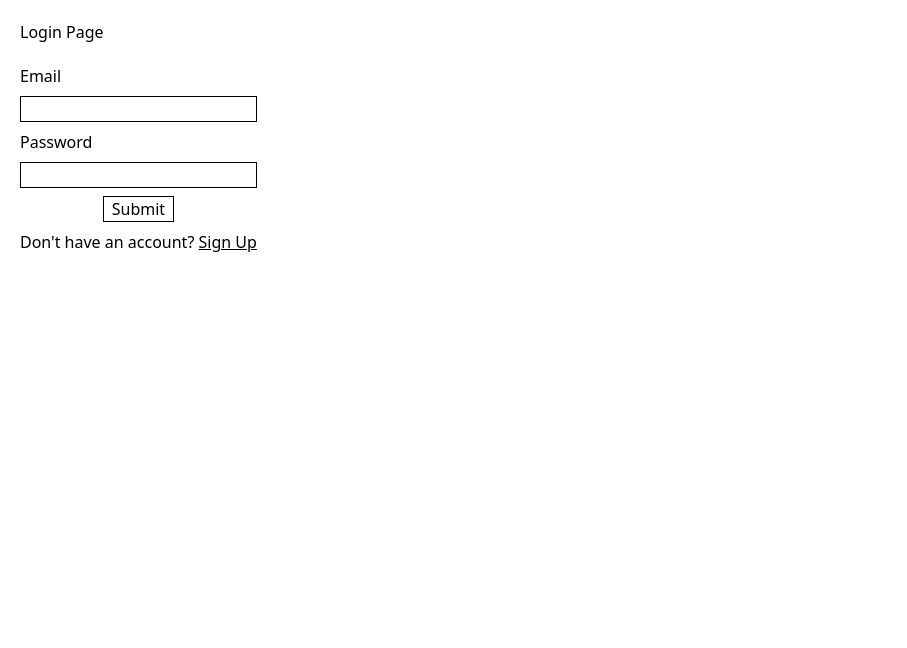
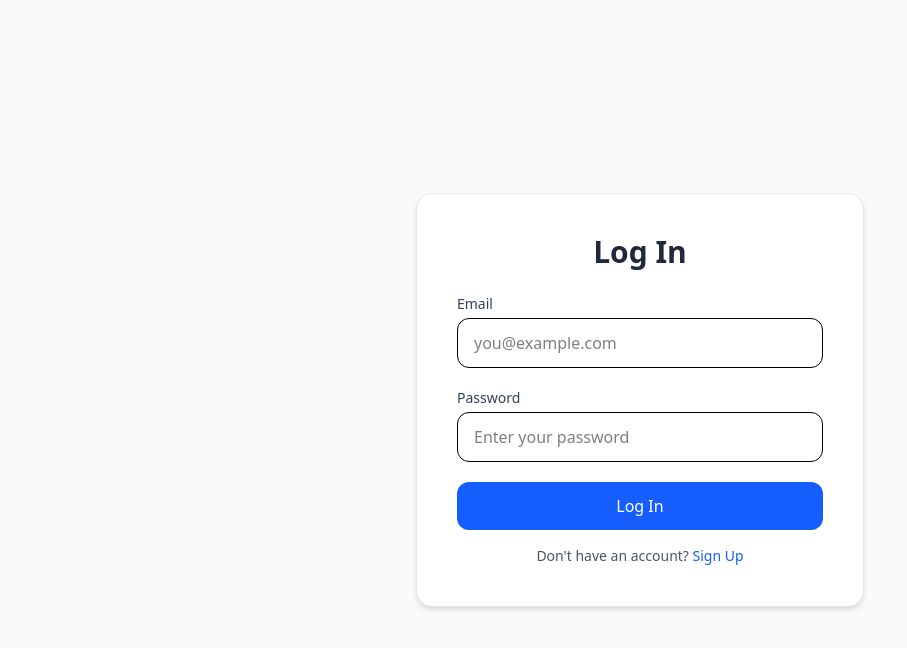
Before and after one commit to femnixx/foodmind, a React (Vite) app: page /sign-in in a window 1280 px wide. Shown: the top 648 px of the page, without its empty margins (0-907 px from the left). Built offline with nearby package versions, Linux system fonts and the light colour scheme; no server answers.

Commit message:
added some design for the sign up and login as well as the landing page

```diff
--- a/src/client/HomePage.tsx
+++ b/src/client/HomePage.tsx
@@ -1,12 +1,16 @@
-import React from 'react'
-import Navbar from '../components/Navbar'
+import React from 'react';
+import Navbar from '../components/Navbar';
 
 const HomePage = () => {
   return (
-    <div className='w-screen h-screen'>
-      <Navbar></Navbar>
+    <div className="w-screen h-screen bg-gray-50">
+      <Navbar />
+      {/* Add main content here */}
+      <main className="p-8">
+        <h1 className="text-3xl font-bold text-center">Welcome to FoodMind</h1>
+      </main>
     </div>
-  )
-}
+  );
+};
 
-export default HomePage
+export default HomePage;
--- a/src/client/auth/LoginPage.tsx
+++ b/src/client/auth/LoginPage.tsx
@@ -1,23 +1,63 @@
-import React from 'react'
-import { Link } from 'react-router-dom'
-import SignUp from './SignUp'
+import React, { useState } from 'react';
+import { Link } from 'react-router-dom';
 
-const LoginPage = () => {
+const LoginPage: React.FC = () => {
+  const [email, setEmail] = useState('');
+  const [password, setPassword] = useState('');
+
+  const handleSubmit = (e: React.FormEvent) => {
+    e.preventDefault();
+    console.log("Login attempt:", { email, password });
+    // Add fetch request to backend API here
+  };
+
   return (
-    <div className='w-screen h-screen'>
-      <div className='p-5'>
-        <h1>Login Page</h1>
-        <div className='flex flex-col gap-y-2 w-fit mt-5'>
-          <p>Email</p>
-          <input type="email" className='border'/>
-          <p>Password</p>
-          <input type="password" className='border'/>
-        <div className=' flex justify-center items-center'><button className='border px-2 cursor-pointer'>Submit</button></div>
-        <nav>Don't have an account? <Link to="/sign-up" className='underline'>Sign Up</Link></nav>
-        </div>
+    <div className="h-screen flex items-center justify-center bg-gray-50 px-4">
+      <div className="bg-white w-full max-w-md p-10 rounded-2xl shadow-md border border-gray-200">
+        <h1 className="text-3xl font-bold text-center text-gray-800 mb-6">
+          Log In
+        </h1>
+
+        <form className="space-y-5" onSubmit={handleSubmit}>
+          <div>
+            <label className="block text-sm font-medium text-gray-700 mb-1">Email</label>
+            <input
+              type="email"
+              value={email}
+              onChange={(e) => setEmail(e.target.value)}
+              placeholder="you@example.com"
+              className="w-full px-4 py-3 border rounded-xl focus:ring-2 focus:ring-blue-500 focus:outline-none"
+            />
+          </div>
+
+          <div>
+            <label className="block text-sm font-medium text-gray-700 mb-1">Password</label>
+            <input
+              type="password"
+              value={password}
+              onChange={(e) => setPassword(e.target.value)}
+              placeholder="Enter your password"
+              className="w-full px-4 py-3 border rounded-xl focus:ring-2 focus:ring-blue-500 focus:outline-none"
+            />
+          </div>
+
+          <button
+            type="submit"
+            className="w-full bg-blue-600 text-white py-3 rounded-xl hover:bg-blue-700 transition font-medium"
+          >
+            Log In
+          </button>
+        </form>
+
+        <p className="text-center mt-4 text-sm text-gray-600">
+          Don't have an account?{" "}
+          <Link to="/sign-up" className="text-blue-600 hover:underline">
+            Sign Up
+          </Link>
+        </p>
       </div>
     </div>
-  )
-}
+  );
+};
 
-export default LoginPage
+export default LoginPage;
--- a/src/client/auth/SignUp.tsx
+++ b/src/client/auth/SignUp.tsx
@@ -14,9 +14,7 @@ const SignUp: React.FC = () => {
     password: ""
   });
 
-  const handleChange = (
-    e: React.ChangeEvent<HTMLInputElement>
-  ) => {
+  const handleChange = (e: React.ChangeEvent<HTMLInputElement>) => {
     setUserData({
       ...userData,
       [e.target.name]: e.target.value
@@ -29,7 +27,7 @@ const SignUp: React.FC = () => {
     try {
       const response = await fetch("http://localhost:5000/api/users/sign-up", {
         method: "POST",
-        headers: { "Content-type": "application/json" },
+        headers: { "Content-Type": "application/json" },
         body: JSON.stringify(userData)
       });
 
@@ -41,13 +39,14 @@ const SignUp: React.FC = () => {
   };
 
   return (
-    <div className="h-screen flex items-center justify-center bg-gray-100 px-4">
-      <div className="bg-white w-full max-w-md p-10 rounded-2xl shadow-sm border border-gray-200">
-        <h1 className="text-3xl font-semibold text-center text-gray-800 mb-6">
+    <div className="h-screen flex items-center justify-center bg-gray-50 px-4">
+      <div className="bg-white w-full max-w-md p-10 rounded-2xl shadow-md border border-gray-200">
+        <h1 className="text-3xl font-bold text-center text-gray-800 mb-6">
           Create Your Account
         </h1>
 
         <form className="space-y-5" onSubmit={handleSubmit}>
+          {/** Full Name */}
           <div>
             <label className="block text-sm font-medium text-gray-700 mb-1">
               Full Name
@@ -62,6 +61,7 @@ const SignUp: React.FC = () => {
             />
           </div>
 
+          {/** Email */}
           <div>
             <label className="block text-sm font-medium text-gray-700 mb-1">
               Email
@@ -76,6 +76,7 @@ const SignUp: React.FC = () => {
             />
           </div>
 
+          {/** Password */}
           <div>
             <label className="block text-sm font-medium text-gray-700 mb-1">
               Password
--- a/src/components/Navbar.tsx
+++ b/src/components/Navbar.tsx
@@ -1,39 +1,44 @@
-import { Link } from 'react-router-dom'
-import Popup from './Popup'
-import { useState } from 'react'
+import React, { useState } from 'react';
+import { Link } from 'react-router-dom';
+import Popup from './Popup';
 
 const Navbar = () => {
-  const [hidePopUp, setHidePopup] = useState(true)
+  const [isPopupOpen, setIsPopupOpen] = useState(false);
 
-  function handlePopUp() {
-    setHidePopup(!hidePopUp)
-  }
+  const togglePopup = () => setIsPopupOpen(!isPopupOpen);
 
   return (
-    <div className='w-screen'>
-      <div className={`${hidePopUp ? "hidden" : "absolute"} w-screen h-screen`}>
-           <Popup onClose={handlePopUp}></Popup>
-         </div>
-        <div className='flex gap-x-5 p-5 justify-between '>
-          <div>
-            FoodMind
-          </div>
-          <div className='flex gap-x-5 max-sm:hidden'>
-            <h1 className='cursor-pointer'>Home</h1>
-            <h1 className='cursor-pointer'>Products</h1>
-            <h1 className='cursor-pointer'>About Us</h1>
-          </div>
-          <div className='flex gap-x-3 max-sm:hidden'>
-           <Link className='cursor-pointer' to="/sign-in">Login</Link>
-           <div className='border'></div>
-           <Link className='cursor-pointer' to="sign-up">Signup</Link>
-          </div>
-           <button className='font-bold w-fit rounded-full border cursor-pointer sm:hidden' onClick={handlePopUp}>
-            -
-           </button>
+    <nav className="w-full bg-white shadow-md fixed top-0 left-0 z-50">
+      {/* Popup for small screens */}
+      {isPopupOpen && <Popup onClose={togglePopup} />}
+
+      <div className="flex justify-between items-center p-5 max-w-7xl mx-auto">
+        <div className="text-xl font-bold">FoodMind</div>
+
+        {/* Desktop Menu */}
+        <div className="hidden sm:flex gap-x-6">
+          <Link to="/home" className="hover:text-orange-500 transition">Home</Link>
+          <Link to="/products" className="hover:text-orange-500 transition">Products</Link>
+          <Link to="/about-us" className="hover:text-orange-500 transition">About Us</Link>
         </div>
-    </div>
-  )
-}
 
-export default Navbar
+        {/* Desktop Auth Links */}
+        <div className="hidden sm:flex gap-x-4 items-center">
+          <Link to="/sign-in" className="hover:text-orange-500 transition">Login</Link>
+          <span className="border-l h-6 border-gray-300"></span>
+          <Link to="/sign-up" className="hover:text-orange-500 transition">Signup</Link>
+        </div>
+
+        {/* Mobile Menu Button */}
+        <button
+          className="sm:hidden p-2 border rounded-full hover:bg-gray-100 transition"
+          onClick={togglePopup}
+        >
+          ☰
+        </button>
+      </div>
+    </nav>
+  );
+};
+
+export default Navbar;
--- a/src/components/Popup.tsx
+++ b/src/components/Popup.tsx
@@ -1,28 +1,30 @@
-import React from 'react'
-import { useState } from 'react'
-import { Link } from 'react-router-dom'
+import React from 'react';
+import { Link } from 'react-router-dom';
+
 const Popup = ({ onClose }) => {
+  return (
+    <div className="fixed inset-0 bg-white z-50 flex flex-col p-5 gap-y-8">
+      <div className="flex justify-between items-center">
+        <div className="text-xl font-bold">FoodMind</div>
+        <button className="text-xl font-bold p-2 border rounded-full" onClick={onClose}>
+          ✕
+        </button>
+      </div>
 
-  return (
-    <div className={`w-screen bg-white`}>
-        <div className="flex flex-col m-3 justify-center items-center gap-y-8">
-          <div className='flex justify-between w-full'>
-            <div>FoodMind</div>
-            <button className='cursor-pointer border' onClick={onClose}>X</button>
-          </div>
-          <div className='flex-col gap-y-3 flex justify-center items-center'>
-            <Link to="/home">Home</Link>
-            <Link to="/products">Products</Link>
-            <Link to="/about-us">About us</Link>
-          </div>
-          <div className='flex-col gap-x-3 items-center justify-center flex'>
-            <Link to="/sign-in">Sign in</Link>
-            <div className='border m-2 px-8'></div>
-            <Link to="/sign-up">Sign up</Link>
-          </div>
-        </div>
+      {/* Menu Links */}
+      <div className="flex flex-col gap-y-4 text-center text-lg">
+        <Link to="/home" onClick={onClose} className="hover:text-orange-500 transition">Home</Link>
+        <Link to="/products" onClick={onClose} className="hover:text-orange-500 transition">Products</Link>
+        <Link to="/about-us" onClick={onClose} className="hover:text-orange-500 transition">About Us</Link>
+      </div>
+
+      {/* Auth Links */}
+      <div className="flex flex-col gap-y-4 items-center">
+        <Link to="/sign-in" onClick={onClose} className="px-6 py-2 border rounded hover:bg-gray-100 transition">Sign In</Link>
+        <Link to="/sign-up" onClick={onClose} className="px-6 py-2 border rounded hover:bg-gray-100 transition">Sign Up</Link>
+      </div>
     </div>
-  )
-}
+  );
+};
 
-export default Popup
+export default Popup;
```
